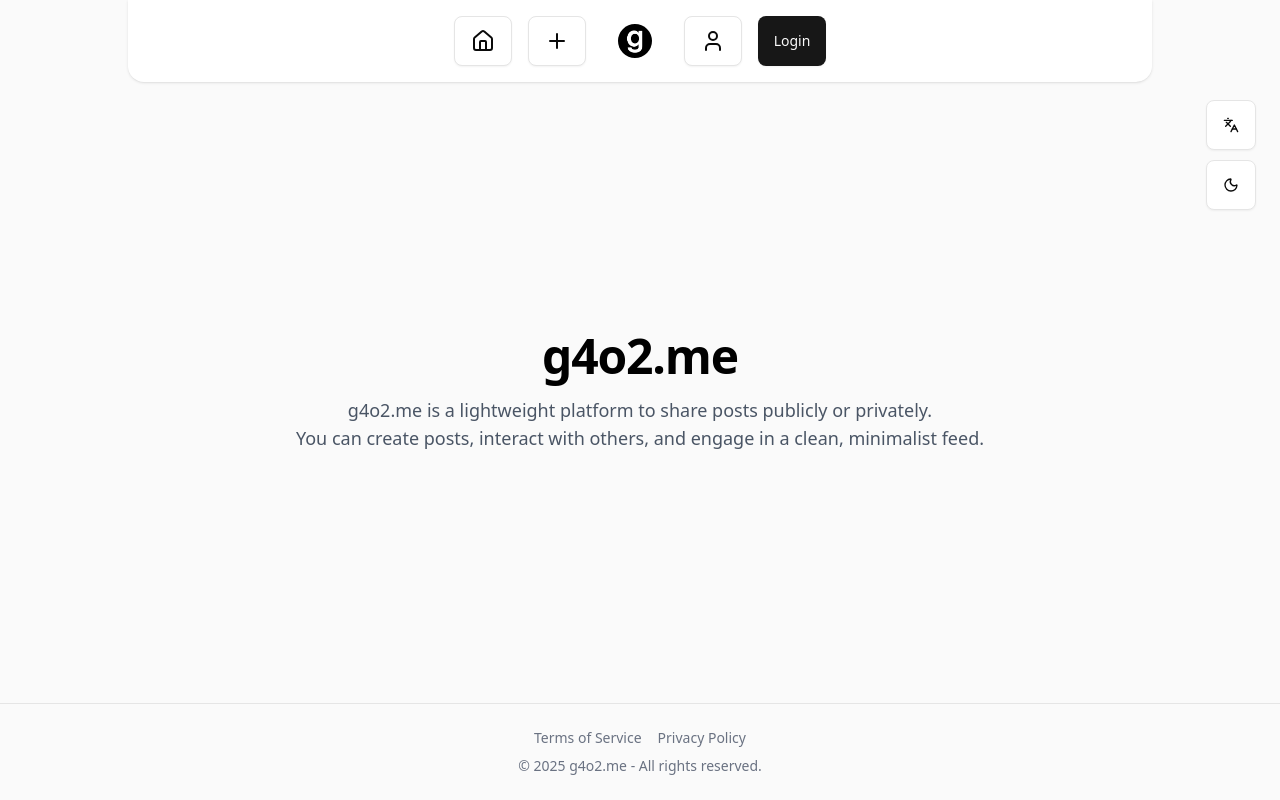
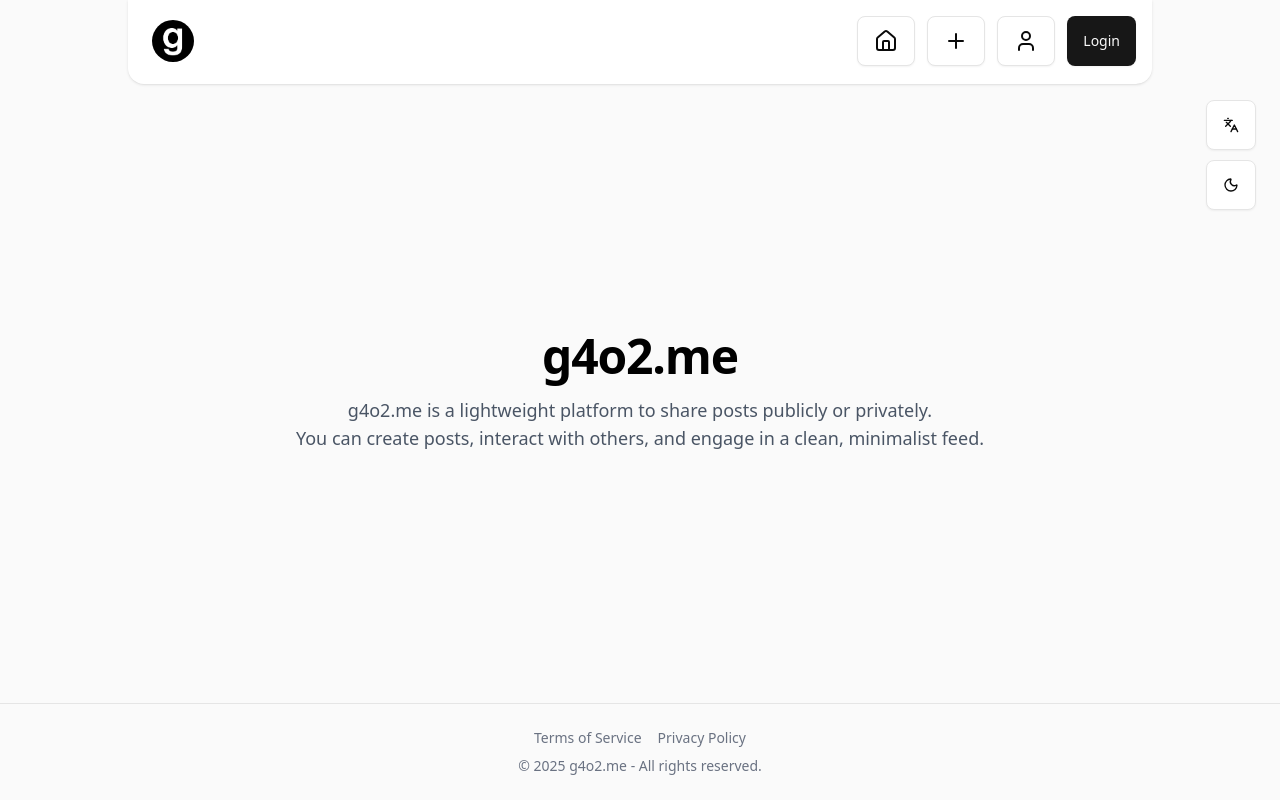
Before and after one commit to Maxhu787/anon-board, a Next.js app: page / in a window 1280 px wide. Built offline with nearby package versions, Linux system fonts and the light colour scheme; no server answers.

Commit message:
new navbar layout

```diff
--- a/components/NavBar.jsx
+++ b/components/NavBar.jsx
@@ -40,7 +40,27 @@ export default function NavBar() {
 
   return (
     <NavigationMenu className="py-4 mt-0 rounded-b-2xl shadow w-full max-w-5xl mx-auto fixed z-10 bg-white dark:bg-[rgb(43,43,43)]">
-      <NavigationMenuList className="flex w-full justify-between gap-4">
+      <div className="relative w-full pl-5 pr-4">
+        <div className="float-left list-none">
+          <NavigationMenuItem>
+            <Button
+              variant="none"
+              asChild
+              className="p-0 min-w-[50px] min-h-[50px] cursor-pointer active:scale-85 transition-all"
+            >
+              <Link href="/">
+                <Image
+                  src="/logo.png"
+                  width={iconSize + 18}
+                  height={iconSize + 18}
+                  className="rounded-full"
+                  alt="logo"
+                />
+              </Link>
+            </Button>
+          </NavigationMenuItem>
+        </div>
+        <div className="float-right flex items-center gap-3 list-none">
           <NavigationMenuItem>
             <Button variant="outline" asChild className={buttonClass}>
               <Link href="/">
@@ -67,23 +87,6 @@ export default function NavBar() {
             )}
           </NavigationMenuItem>
           <NavigationMenuItem>
-          <Button
-            variant="none"
-            asChild
-            className="min-w-[58px] min-h-[50px] cursor-pointer active:scale-85 transition-all"
-          >
-            <Link href="/">
-              <Image
-                src="/logo.png"
-                width={iconSize + 10}
-                height={iconSize + 10}
-                className="rounded-full"
-                alt="logo"
-              />
-            </Link>
-          </Button>
-        </NavigationMenuItem>
-        <NavigationMenuItem>
             {user ? (
               <Button variant="outline" asChild className={buttonClass}>
                 <Link href="/profile">
@@ -105,7 +108,8 @@ export default function NavBar() {
               className="min-w-[58px] min-h-[50px] cursor-pointer active:scale-95 transition-all"
             />
           </NavigationMenuItem>
-      </NavigationMenuList>
+        </div>
+      </div>
     </NavigationMenu>
   );
 }
```
Also changed, not shown: 1 other file (tests, documents, lock files or other folders). Lines whose indentation alone changed are shown as unchanged.
